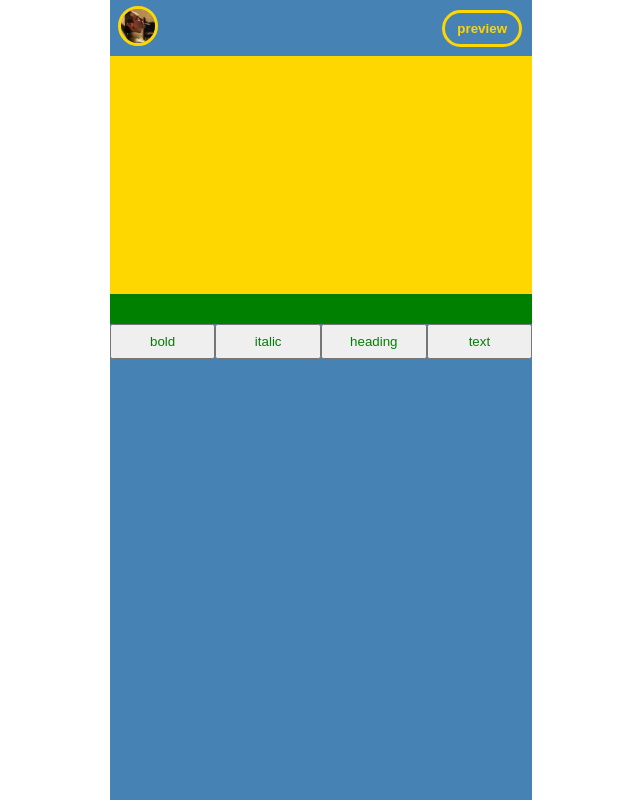
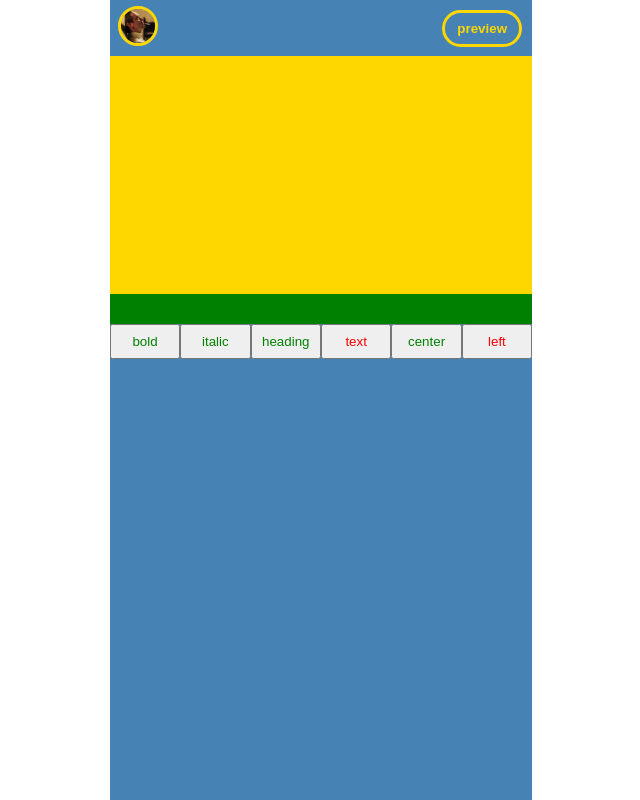
Before and after one commit to iota-unum/editor-playground, a Next.js app: page /compose in a window 1280 px wide. Shown: the whole page, without its empty margins (319-959 px from the left). Built offline with nearby package versions, Linux system fonts and the light colour scheme.

Commit message:
added alignement options

```diff
--- a/components/EditBar.js
+++ b/components/EditBar.js
@@ -7,10 +7,12 @@ function EditBar() {
 
   return (
     <div className='editbar'>
-      <EditButton cmd='bold' />
-      <EditButton cmd='italic' />
+      <EditButton cmd='bold' name='bold'/>
+      <EditButton cmd='italic' name='italic'/>
       <EditButton cmd='formatBlock' arg='h1'name='heading'/>
       <EditButton cmd='formatBlock' arg='div' name='text'/>
+      <EditButton cmd='justifyCenter'  name='center'/>
+      <EditButton cmd='justifyLeft' name='left'/>
 
       <style jsx>
         {`
--- a/components/EditButton.js
+++ b/components/EditButton.js
@@ -3,18 +3,21 @@ import useStore from '../store';
 function EditButton({cmd, arg, name}) {
 
 const {commandState, setCommandState} = useStore()
-const statusClass = commandState[cmd]  ? 'active' : 'disabled'
+const statusClass = commandState[name]  ? 'active' : 'disabled'
 
 return (
   <button
   className={`edit-button ${statusClass}`}
   onMouseDown={evt => {
     evt.preventDefault(); // Avoids loosing focus from the editable area
+
+    if(name === '')
+    setCommandState(prev => ({...prev.commandState, [name]: !prev.commandState.name}))
+    // setCommandState({...commandState, heading: !commandState.text, left: !commandState.center})
     document.execCommand(cmd, false, arg); // Send the command to the browser
-    setCommandState({...commandState, [cmd]: !commandState[cmd]})
-    console.log('commando', commandState[cmd]);
+    console.log('commando', commandState[name]);
     console.log(commandState)
-      }}
+  }}
 
     >{name ?? cmd}
 
--- a/components/Editor.js
+++ b/components/Editor.js
@@ -2,22 +2,36 @@ import ProgressBar from './ProgressBar';
 import useStore from '../store';
 function Editor({ handleChange, content, overflow, progress, preview }) {
   const {fontSize, commandState, setCommandState } = useStore();
-  function handlePaste(e){
-    e.preventDefault()
 
-  const text = e.clipboardData.getData('text/plain')
-  document.execCommand('insertHTML', false, text)
-  }
-  function handleSelect() {
-    const selectState = {};
-   ['bold', 'italic', 'formatBlock'].map((btn) => {
-      selectState[btn] = document.queryCommandState(btn);
-    });
-    // console.log('selectState', selectState);
-    setCommandState(selectState)
-    console.log('commandState', commandState)
-    return selectState;
-  }
+
+function handleSelect () {
+
+const selectState = {
+  bold: document.queryCommandState('bold'),
+  italic: document.queryCommandState('italic'),
+  heading: document.queryCommandValue('formatBlock' ) == 'h1',
+  text: document.queryCommandValue('formatBlock' ) == 'div',
+  center: document.queryCommandState('justifyCenter'),
+  left: document.queryCommandState('justifyLeft'),
+
+}
+console.log('bold',  document.queryCommandState('bold'))
+console.log('qmvl', document.queryCommandValue('formatBlock'))
+setCommandState(selectState)
+console.log('CommandSTATE' , commandState)
+}
+
+
+  // function handleSelect() {
+  //   const selectState = {};
+  //  ['bold', 'italic', 'formatBlock'].map((btn) => {
+  //     selectState[btn] = document.queryCommandState(btn);
+  //   });
+  //   // console.log('selectState', selectState);
+  //   setCommandState(selectState)
+  //   console.log('commandState', commandState)
+  //   return selectState;
+  // }
   return (
     <div
       className='editor'
@@ -26,7 +40,6 @@ function Editor({ handleChange, content, overflow, progress, preview }) {
       suppressContentEditableWarning={true}
       // value={content}
       onSelect={handleSelect}
-      onPaste={handlePaste}
     >
       {content === '' ? <div></div> : <div></div>}
 
--- a/store.js
+++ b/store.js
@@ -7,7 +7,7 @@ height: 0,
 preview: false,
 overflow: false,
 fontSize: 1.2,
-commandState: {bold: false, italic: false, formatBlock: false},
+commandState: {bold: false, italic: false, heading: false, text: true, left: true, center: false},
 setWidth: width => set({containerWidth: width}),
 setPreview:()=> set(state => ({preview: !state.preview})),
 setCommandState: (commandState) => set(state => ({...state, commandState})),
```
